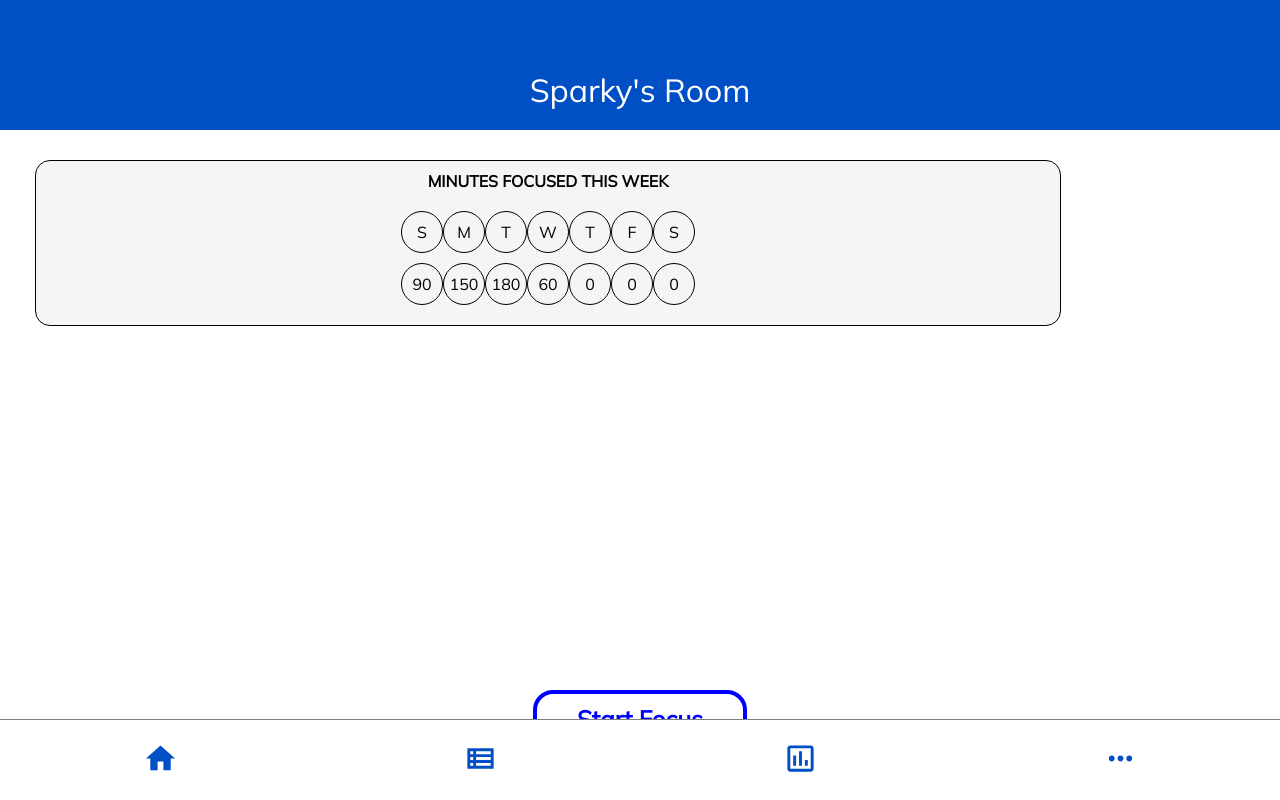
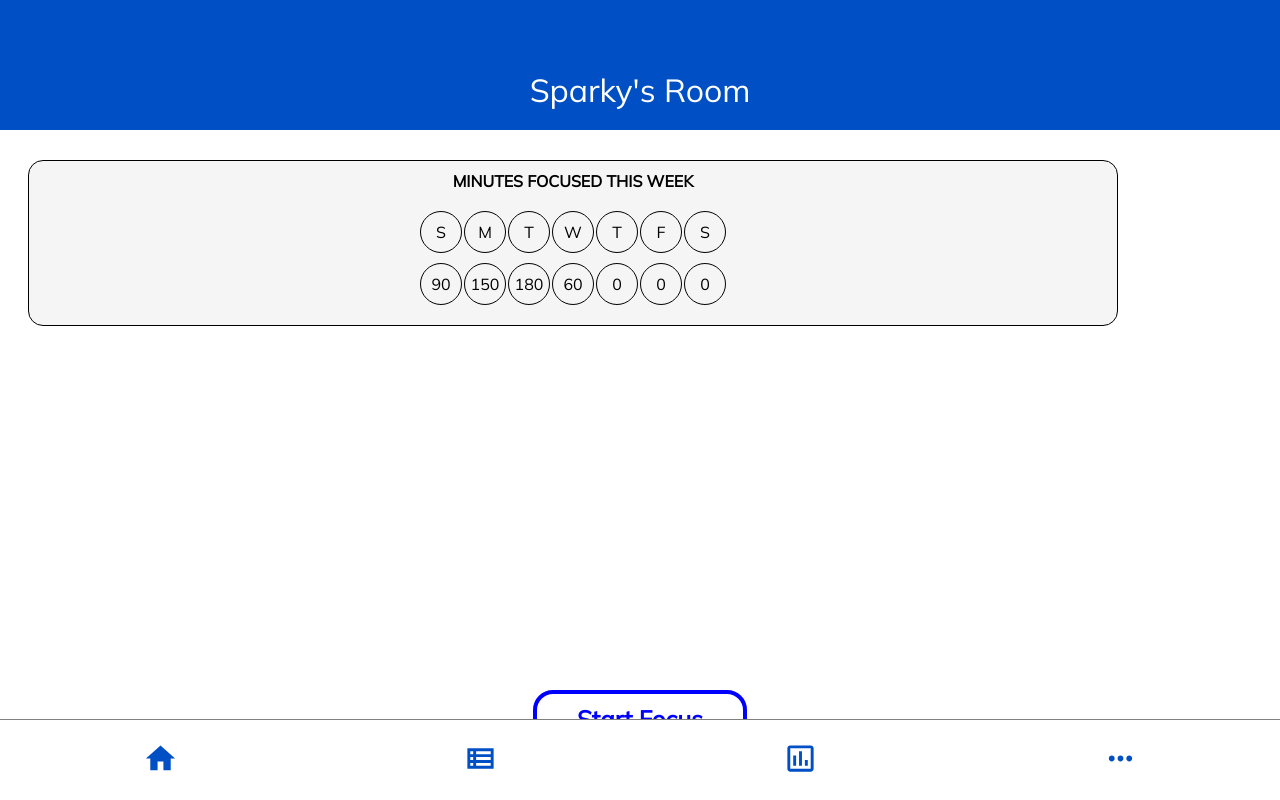
Before and after one commit to JoshLeopardi/focus-timer, a React (Create React App) app: page / in a window 1280 px wide. Built offline with nearby package versions, Linux system fonts and the light colour scheme.

Commit message:
Continued Home Page

```diff
--- a/src/components/pages/FocusSession.module.css
+++ b/src/components/pages/FocusSession.module.css
@@ -19,10 +19,10 @@
   margin-top: 400px;
 }
 
-.pausecircleIcon {
-  font-size: 60px;
+.pausecircleIcon path {
+  color: blue;
 }
 
-.stopcircleIcon {
-  font-size: 60px;
+.stopcircleIcon path {
+  color: blue;
 }
--- a/src/components/pages/Home.module.css
+++ b/src/components/pages/Home.module.css
@@ -2,8 +2,8 @@
   border: 1.5px solid black;
   border-radius: 15px;
   margin-top: 30px;
-  margin-left: 35px;
-  width: 80%;
+  margin-left: 28px;
+  width: 85%;
   background-color: #f5f5f5;
 }
 
@@ -19,6 +19,10 @@
   justify-content: center;
   margin-top: 70px;
   font-weight: 550;
+  gap: 2px;
+}
+.circleComponent1 :hover {
+  background-color: blue;
 }
 
 .circleComponent2 {
@@ -27,6 +31,7 @@
   margin-top: 10px;
   margin-bottom: 20px;
   font-weight: 550;
+  gap: 2px;
 }
 
 .bottomButtons {
```
